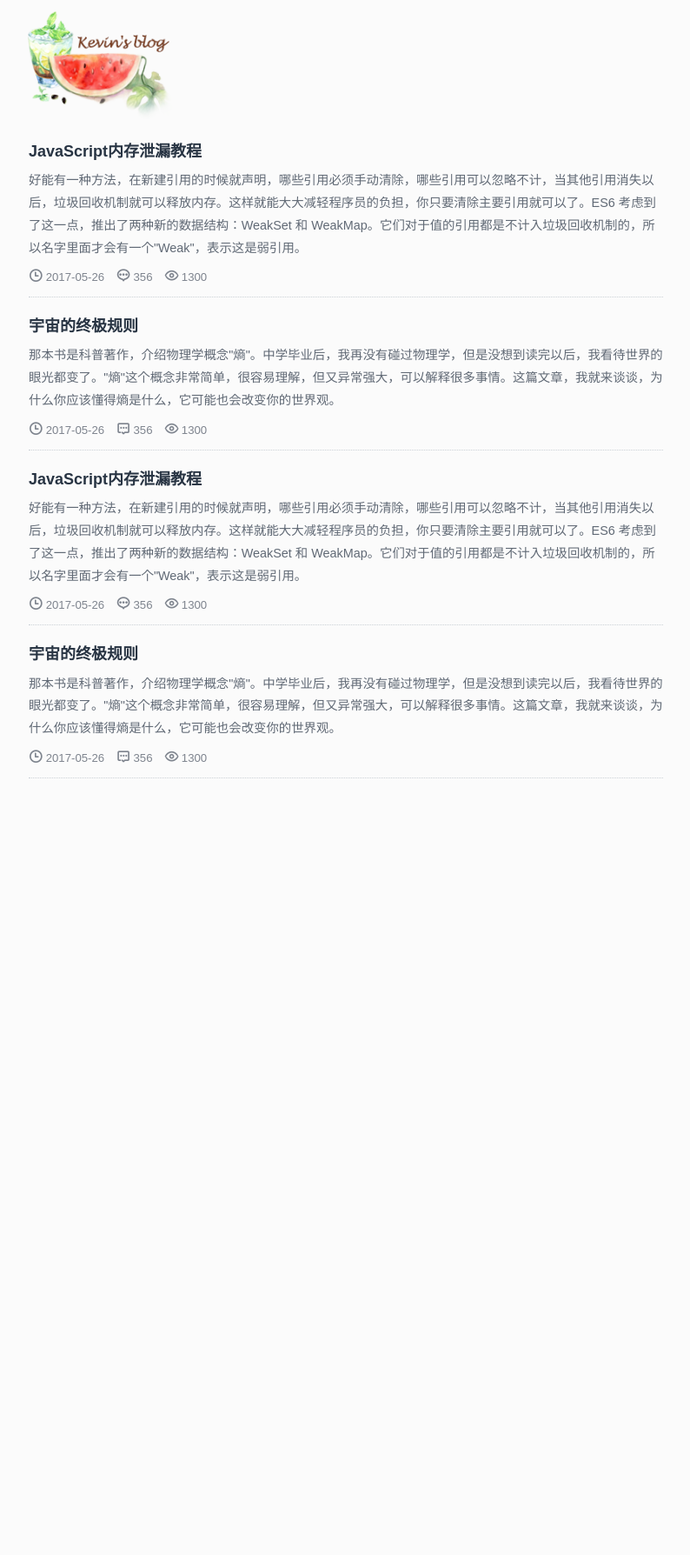
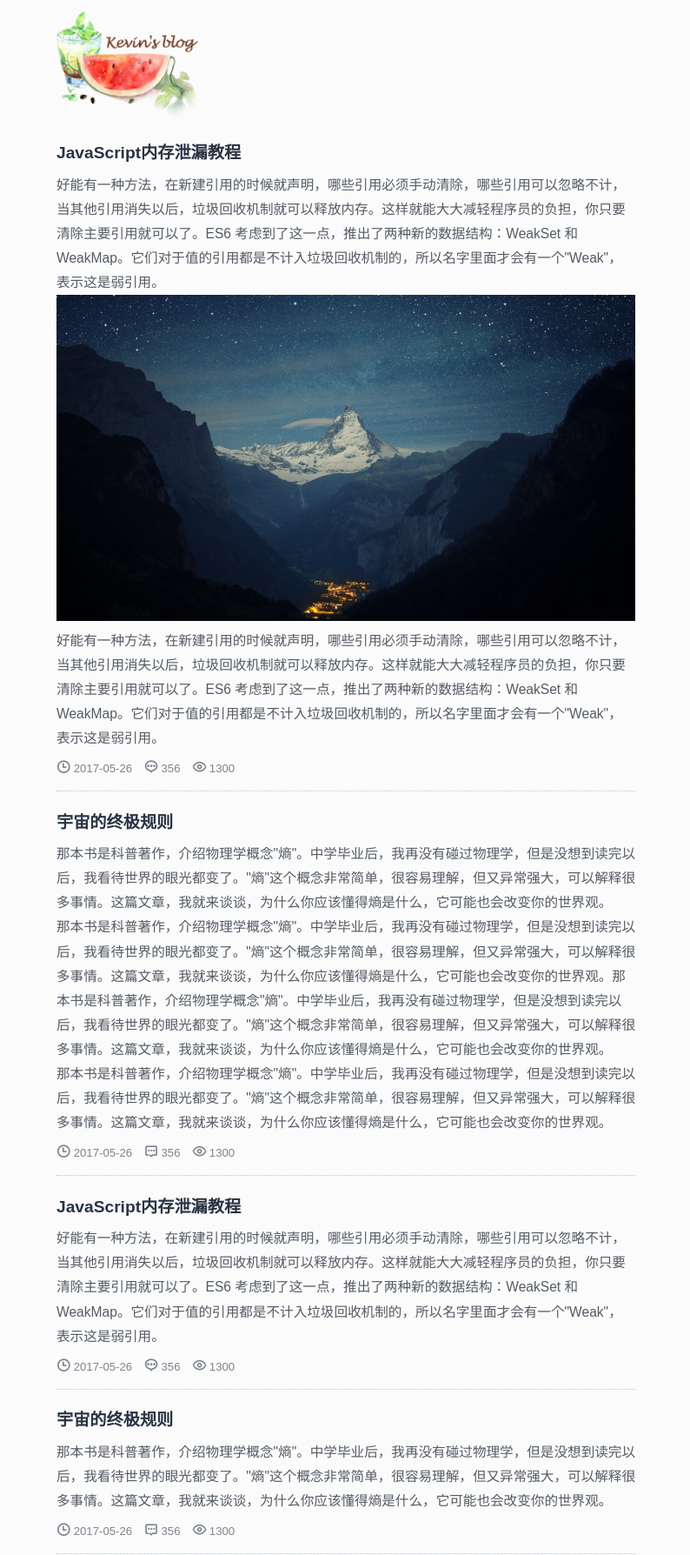
Before and after one commit to FishBooy/Test, a PHP site: page / in a window 1280 px wide. Shown: the whole page at 87% size, without its empty margins (242-1036 px from the left). Before the commit the page ends 895 px from the top, so only its background shows below. Run offline with PHP 8.4, Linux system fonts and the light colour scheme.

Commit message:
office to github-17.10.27
17:41

```diff
--- a/css/base.css
+++ b/css/base.css
@@ -16,7 +16,7 @@
     transition: all 0.4s;
 }
 .main-wrapper{
-    width: 60%;
+    width: 55%;
     margin: 0 auto;
 }
 
@@ -28,22 +28,35 @@
 .home-link{
     display: block;
     float: left;
-    margin-left: 1.5em;
+    margin-left: 1.6em;
 }
 /*列表-容器*/
+.main-content{
+    /*background: #fff;*/
+}
+.main-content .article-wrap:first-child{
+    /*border-top:#E6E9EF 1px solid;*/
+}
 .article-wrap{
     border:rgba(255,255,255,0) 1px solid;
+/*    border-left-color: #E6E9EF;
+    border-right-color: #E6E9EF;*/
     padding: 0 1.5em;
+    position: relative;
+    left: 0px;
+}
+.article-wrap img{
+    width: 100%!important;
 }
 .article-wrap.chosen-arc{
-    border-color:#E6E9EF;
     background: #fff;
-    box-shadow: 0 1px 3px rgba(100,100,100,.14);
-    padding: 0 1.1em 0 1.9em;
+    border-color:#e3e6ea;
+    box-shadow: 0 1px 4px rgba(100,100,100,.18);
+    left: 8px;
 }
 /*列表-标题*/
 .article-title{
-    font-size: 1.5em;
+    font-size: 1.6em;
     padding:1em 0 0 0;
 }
 .article-title a{
@@ -58,20 +71,20 @@
 }
 /*列表-段落*/
 .article-body{
-    font-size: 1.2em;
-    color: #606975;
+    font-size: 1.3em;
+    color: #545b65;
     line-height: 1.8em;
     padding: 0.5em 0 0.6em 0;
 }
 .article-wrap.chosen-arc .article-body{
-    color: #434B58;
+    color: #2c3138;
 }
 /*列表-评论*/
 .article-info{
     color: #7E848E;
-    border-bottom: rgba(192, 199, 206,.8) 1px dotted;
+    border-bottom: rgba(192, 199, 206,1) 1px dotted;
     font-size: 1.1em;
-    padding: 0 0 12px 0;
+    padding: 0 0 15px 0;
     vertical-align: middle;
     line-height: 20px;
     font-weight: normal;
@@ -84,6 +97,7 @@
 }
 .article-wrap.chosen-arc .article-info{
     border-color: rgba(255,255,255,0);
+    color: #686f79;
 }
 .article-wrap.chosen-prev .article-info{
     border-color: rgba(255,255,255,0);
@@ -96,15 +110,15 @@
         width: 100%;
     }
     .article-wrap{
-        border-left: none;
-        border-right: none;
+/*        border-left: none;
+        border-right: none;*/
     }
     .article-wrap.chosen-arc{
         border-radius: 0;
-        border-left: none;
-        border-right: none;
-        box-shadow: 0 0 5px rgba(100,100,100,.1);
-        /*box-shadow: none;*/
+        border-left-color: rgba(255,255,255,0);
+        border-right-color: rgba(255,255,255,0);
+        box-shadow: 0 1px 3px rgba(100,100,100,.12);
+        left: 0;
     }
 }
 @media (min-width: 990px) and (max-width: 1200px) {
@@ -114,6 +128,6 @@
 }
 @media (min-width: 1200px) {
     .main-wrapper{
-        width: 60%;
+        width: 55%;
     }
 }
--- a/index.html
+++ b/index.html
@@ -21,7 +21,11 @@
     <div class="main-wrapper main-content">
         <div class="article-wrap transition600">
             <h2 class="article-title transition400"><a href="" class="transition400">JavaScript内存泄漏教程</a></h2>
-            <p class="article-body">好能有一种方法，在新建引用的时候就声明，哪些引用必须手动清除，哪些引用可以忽略不计，当其他引用消失以后，垃圾回收机制就可以释放内存。这样就能大大减轻程序员的负担，你只要清除主要引用就可以了。ES6 考虑到了这一点，推出了两种新的数据结构：WeakSet 和 WeakMap。它们对于值的引用都是不计入垃圾回收机制的，所以名字里面才会有一个"Weak"，表示这是弱引用。</p>
+            <div class="article-body">
+                <p>好能有一种方法，在新建引用的时候就声明，哪些引用必须手动清除，哪些引用可以忽略不计，当其他引用消失以后，垃圾回收机制就可以释放内存。这样就能大大减轻程序员的负担，你只要清除主要引用就可以了。ES6 考虑到了这一点，推出了两种新的数据结构：WeakSet 和 WeakMap。它们对于值的引用都是不计入垃圾回收机制的，所以名字里面才会有一个"Weak"，表示这是弱引用。</p>
+                <img src="images/img1.jpg">
+                <p>好能有一种方法，在新建引用的时候就声明，哪些引用必须手动清除，哪些引用可以忽略不计，当其他引用消失以后，垃圾回收机制就可以释放内存。这样就能大大减轻程序员的负担，你只要清除主要引用就可以了。ES6 考虑到了这一点，推出了两种新的数据结构：WeakSet 和 WeakMap。它们对于值的引用都是不计入垃圾回收机制的，所以名字里面才会有一个"Weak"，表示这是弱引用。</p>
+            </div>
             <div class="article-info">
                 <span class="article-info-date"><i class="iconfont icon-time"></i> 2017-05-26</span>
                 <span class="article-info-mark"><i class="iconfont icon-mark"></i> 356</span>
@@ -30,7 +34,11 @@
         </div>
         <div class="article-wrap transition600">
             <h2 class="article-title transition400"><a href="" class="transition400">宇宙的终极规则</a></h2>
-            <p class="article-body">那本书是科普著作，介绍物理学概念"熵"。中学毕业后，我再没有碰过物理学，但是没想到读完以后，我看待世界的眼光都变了。"熵"这个概念非常简单，很容易理解，但又异常强大，可以解释很多事情。这篇文章，我就来谈谈，为什么你应该懂得熵是什么，它可能也会改变你的世界观。</p>
+            <div class="article-body">
+                <p>那本书是科普著作，介绍物理学概念"熵"。中学毕业后，我再没有碰过物理学，但是没想到读完以后，我看待世界的眼光都变了。"熵"这个概念非常简单，很容易理解，但又异常强大，可以解释很多事情。这篇文章，我就来谈谈，为什么你应该懂得熵是什么，它可能也会改变你的世界观。</p>
+                <p>那本书是科普著作，介绍物理学概念"熵"。中学毕业后，我再没有碰过物理学，但是没想到读完以后，我看待世界的眼光都变了。"熵"这个概念非常简单，很容易理解，但又异常强大，可以解释很多事情。这篇文章，我就来谈谈，为什么你应该懂得熵是什么，它可能也会改变你的世界观。那本书是科普著作，介绍物理学概念"熵"。中学毕业后，我再没有碰过物理学，但是没想到读完以后，我看待世界的眼光都变了。"熵"这个概念非常简单，很容易理解，但又异常强大，可以解释很多事情。这篇文章，我就来谈谈，为什么你应该懂得熵是什么，它可能也会改变你的世界观。</p>
+                <p>那本书是科普著作，介绍物理学概念"熵"。中学毕业后，我再没有碰过物理学，但是没想到读完以后，我看待世界的眼光都变了。"熵"这个概念非常简单，很容易理解，但又异常强大，可以解释很多事情。这篇文章，我就来谈谈，为什么你应该懂得熵是什么，它可能也会改变你的世界观。</p>
+            </div>
             <div class="article-info">
                 <span class="article-info-date"><i class="iconfont icon-time"></i> 2017-05-26</span>
                 <span class="article-info-mark"><i class="iconfont icon-comment"></i> 356</span>
@@ -39,16 +47,21 @@
         </div>
         <div class="article-wrap transition600">
             <h2 class="article-title transition400"><a href="" class="transition400">JavaScript内存泄漏教程</a></h2>
-            <p class="article-body">好能有一种方法，在新建引用的时候就声明，哪些引用必须手动清除，哪些引用可以忽略不计，当其他引用消失以后，垃圾回收机制就可以释放内存。这样就能大大减轻程序员的负担，你只要清除主要引用就可以了。ES6 考虑到了这一点，推出了两种新的数据结构：WeakSet 和 WeakMap。它们对于值的引用都是不计入垃圾回收机制的，所以名字里面才会有一个"Weak"，表示这是弱引用。</p>
+            <div class="article-body">
+                <p>好能有一种方法，在新建引用的时候就声明，哪些引用必须手动清除，哪些引用可以忽略不计，当其他引用消失以后，垃圾回收机制就可以释放内存。这样就能大大减轻程序员的负担，你只要清除主要引用就可以了。ES6 考虑到了这一点，推出了两种新的数据结构：WeakSet 和 WeakMap。它们对于值的引用都是不计入垃圾回收机制的，所以名字里面才会有一个"Weak"，表示这是弱引用。</p>
+            </div>
             <div class="article-info">
                 <span class="article-info-date"><i class="iconfont icon-time"></i> 2017-05-26</span>
                 <span class="article-info-mark"><i class="iconfont icon-mark"></i> 356</span>
                 <span class="article-info-attention"><i class="iconfont icon-attention"></i> 1300</span>
             </div>
+
         </div>
         <div class="article-wrap transition600">
             <h2 class="article-title transition400"><a href="" class="transition400">宇宙的终极规则</a></h2>
-            <p class="article-body">那本书是科普著作，介绍物理学概念"熵"。中学毕业后，我再没有碰过物理学，但是没想到读完以后，我看待世界的眼光都变了。"熵"这个概念非常简单，很容易理解，但又异常强大，可以解释很多事情。这篇文章，我就来谈谈，为什么你应该懂得熵是什么，它可能也会改变你的世界观。</p>
+            <div class="article-body">
+                <p>那本书是科普著作，介绍物理学概念"熵"。中学毕业后，我再没有碰过物理学，但是没想到读完以后，我看待世界的眼光都变了。"熵"这个概念非常简单，很容易理解，但又异常强大，可以解释很多事情。这篇文章，我就来谈谈，为什么你应该懂得熵是什么，它可能也会改变你的世界观。</p>
+            </div>
             <div class="article-info">
                 <span class="article-info-date"><i class="iconfont icon-time"></i> 2017-05-26</span>
                 <span class="article-info-mark"><i class="iconfont icon-comment"></i> 356</span>
```
Also changed, not shown: images/img1.jpg (added), images/img2.jpg (added).
